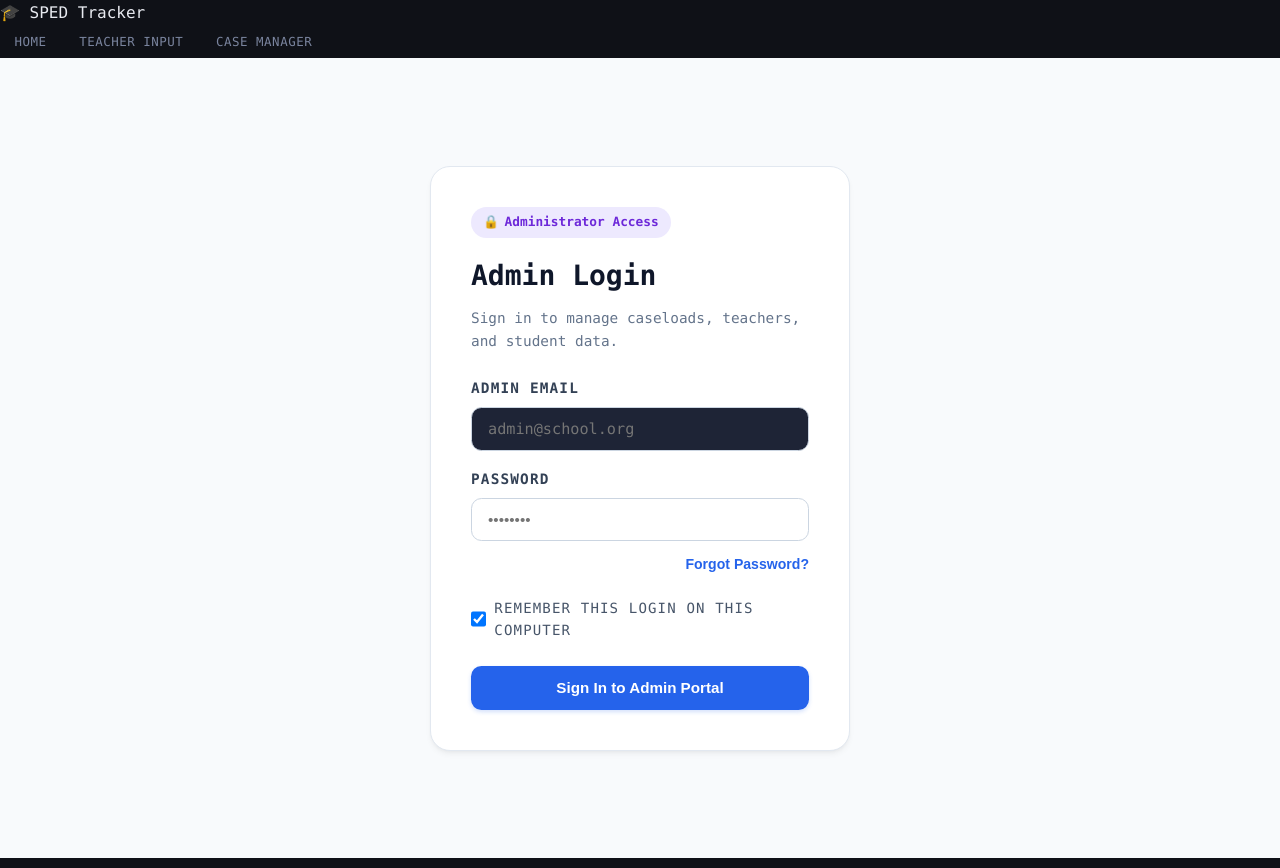
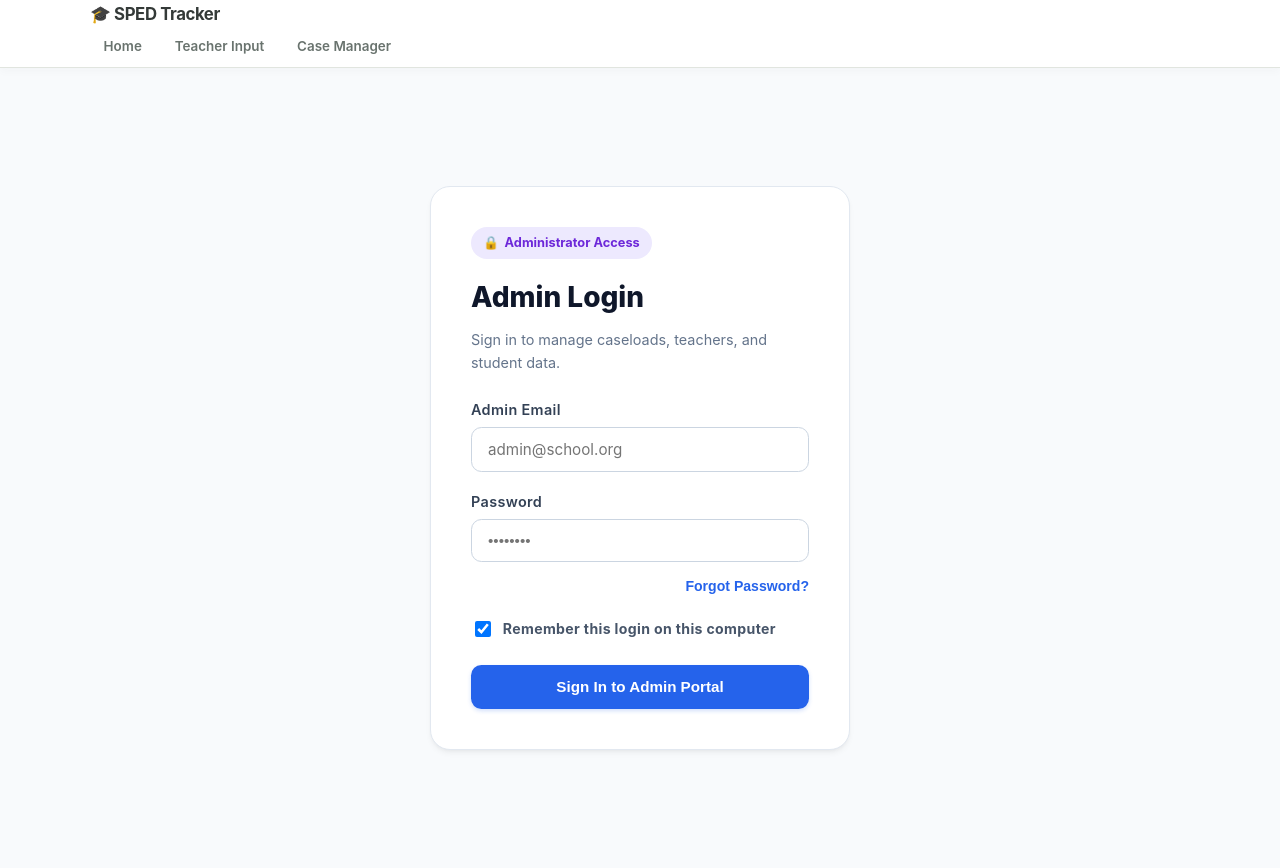
Before and after one commit to jjester58-eng/sped-tracker, a Next.js app: page /admin/login in a window 1280 px wide. Built offline with nearby package versions, Linux system fonts and the light colour scheme; no server answers.

Commit message:
Refresh global styling with warm purple and sage theme

```diff
--- a/app/globals.css
+++ b/app/globals.css
@@ -1,123 +1,99 @@
-/* entire updated CSS content */
 :root {
-  --bg: #0f1117;
-  --surface: #181c27;
-  --surface-2: #1e2436;
-  --border: #2a3049;
-  --border-light: #364060;
-  --accent: #4f8ef7;
-  --accent-2: #7b5ea7;
-  --success: #3ecf8e;
-  --warning: #f5a623;
-  --danger: #e05c5c;
-  --text: #e8eaf0;
-  --text-muted: #7a849e;
-  --text-dim: #4a5168;
-  --radius: 8px;
-  --radius-lg: 14px;
-  --shadow: 0 4px 24px rgba(0,0,0,0.4);
-  --font-mono: ui-monospace, 'Cascadia Code', 'Fira Code', 'Consolas', monospace;
-  --font-display: Georgia, 'Times New Roman', serif;
+  color-scheme: light;
+  --bg: #f3f4f1;
+  --surface: #ffffff;
+  --surface-2: #edf0ed;
+  --border: #e1e5df;
+  --border-light: #cbd4cc;
+  --accent: #8064a8;
+  --accent-strong: #6f5594;
+  --accent-soft: #f0eaf6;
+  --sage: #829783;
+  --sage-soft: #eaf0e9;
+  --dusty-blue: #718da6;
+  --dusty-blue-soft: #eaf0f5;
+  --success: #66866d;
+  --warning: #b78343;
+  --danger: #bd6262;
+  --text: #343a38;
+  --text-muted: #69736e;
+  --text-dim: #89928d;
+  --radius: 10px;
+  --radius-lg: 16px;
+  --shadow: 0 8px 24px rgba(52, 58, 56, 0.07);
+  --font-sans: Inter, ui-sans-serif, system-ui, -apple-system, BlinkMacSystemFont, "Segoe UI", sans-serif;
+  --font-mono: ui-monospace, "Cascadia Code", "Fira Code", "Consolas", monospace;
+  --font-display: var(--font-sans);
 }
 
-*, *::before, *::after { box-sizing: border-box; margin: 0; padding: 0; }
+*, *::before, *::after { box-sizing: border-box; }
 
 html { font-size: 16px; }
 
 body {
+  margin: 0;
   background: var(--bg);
   color: var(--text);
-  font-family: var(--font-mono);
+  font-family: var(--font-sans);
   min-height: 100vh;
   line-height: 1.6;
+  -webkit-font-smoothing: antialiased;
 }
 
-/* NAV */
-.nav-bar {
+a { color: inherit; }
+
+/* NAVIGATION */
+.nav, .nav-bar {
   display: flex;
   align-items: center;
-  justify-content: space-between;
+  min-height: 68px;
   padding: 0 2rem;
-  height: 60px;
-  background: var(--surface);
+  background: rgba(255,255,255,0.96);
   border-bottom: 1px solid var(--border);
+  box-shadow: 0 2px 10px rgba(52,58,56,0.035);
   position: sticky;
   top: 0;
   z-index: 100;
 }
-
+.nav-inner { width: 100%; max-width: 1100px; margin: 0 auto; }
 .nav-brand {
   display: flex;
   align-items: center;
-  gap: 0.6rem;
+  gap: 0.65rem;
+  color: var(--text);
+  font-size: 1.05rem;
+  font-weight: 750;
+  letter-spacing: -0.025em;
 }
-
-.nav-logo {
-  color: var(--accent);
-  font-size: 1.2rem;
-}
-
-.nav-title {
-  font-family: var(--font-display);
-  font-size: 1.1rem;
-  font-weight: 600;
-  color: var(--text);
-  letter-spacing: 0.01em;
-}
-
-.nav-links {
-  display: flex;
-  gap: 0.25rem;
-}
-
+.nav-logo { color: var(--accent); font-size: 1.25rem; }
+.nav-title { font-family: var(--font-display); font-size: 1.08rem; font-weight: 750; color: var(--text); }
+.nav-links { display: flex; align-items: center; gap: 0.35rem; }
 .nav-link {
   color: var(--text-muted);
   text-decoration: none;
-  font-size: 0.78rem;
-  padding: 0.4rem 0.9rem;
-  border-radius: var(--radius);
-  transition: all 0.15s;
-  letter-spacing: 0.04em;
-  text-transform: uppercase;
+  font-size: 0.84rem;
+  font-weight: 600;
+  padding: 0.55rem 0.85rem;
+  border-radius: 9px;
+  transition: color 0.15s, background 0.15s;
+  letter-spacing: 0;
+  text-transform: none;
 }
+.nav-link:hover, .nav-link:focus-visible { color: var(--accent-strong); background: var(--accent-soft); outline: none; }
 
-.nav-link:hover {
-  color: var(--text);
-  background: var(--surface-2);
-}
-
-/* MAIN */
-.main-content {
-  padding: 2.5rem 2rem;
-  max-width: 1100px;
-  margin: 0 auto;
-}
-
-/* PAGE HEADER */
-.page-header {
-  margin-bottom: 2rem;
-}
-
+/* PAGE STRUCTURE */
+.main-content { padding: 2.5rem 2rem; max-width: 1100px; margin: 0 auto; }
+.page-header { margin-bottom: 2rem; }
 .page-title {
   font-family: var(--font-display);
-  font-size: 2rem;
-  font-weight: 300;
+  font-size: clamp(1.7rem, 3vw, 2.15rem);
+  font-weight: 750;
   color: var(--text);
-  letter-spacing: -0.02em;
+  letter-spacing: -0.04em;
   line-height: 1.2;
 }
-
-.page-title span {
-  color: var(--accent);
-  font-style: italic;
-}
-
-.page-subtitle {
-  color: var(--text-muted);
-  font-size: 0.82rem;
-  margin-top: 0.4rem;
-  letter-spacing: 0.02em;
-}
+.page-title span { color: var(--accent); font-style: normal; }
+.page-subtitle { color: var(--text-muted); font-size: 0.94rem; margin-top: 0.45rem; }
 
 /* CARDS */
 .card {
@@ -126,358 +102,130 @@ body {
   border-radius: var(--radius-lg);
   padding: 1.5rem;
   margin-bottom: 1.25rem;
+  box-shadow: 0 2px 8px rgba(52,58,56,0.025);
 }
-
 .card-title {
   font-family: var(--font-display);
-  font-size: 1rem;
-  font-weight: 600;
+  font-size: 1.02rem;
+  font-weight: 700;
   color: var(--text);
   margin-bottom: 1rem;
   display: flex;
   align-items: center;
-  gap: 0.5rem;
+  gap: 0.6rem;
 }
+.card-title::before { content: ''; display: block; width: 4px; height: 1.1rem; background: var(--accent); border-radius: 3px; }
 
-.card-title::before {
-  content: '';
-  display: block;
-  width: 3px;
-  height: 1rem;
-  background: var(--accent);
-  border-radius: 2px;
-}
-
-/* FORM ELEMENTS */
-.form-row {
-  display: grid;
-  grid-template-columns: repeat(auto-fill, minmax(220px, 1fr));
-  gap: 1rem;
-  margin-bottom: 1rem;
-}
-
-.form-group {
-  display: flex;
-  flex-direction: column;
-  gap: 0.4rem;
-}
-
-label {
-  font-size: 0.72rem;
-  text-transform: uppercase;
-  letter-spacing: 0.08em;
-  color: var(--text-muted);
-}
-
-select,
-input[type="text"],
-input[type="email"],
-input[type="date"],
-textarea {
-  background: var(--surface-2);
-  border: 1px solid var(--border);
+/* FORMS */
+.form-row { display: grid; grid-template-columns: repeat(auto-fill, minmax(220px, 1fr)); gap: 1rem; margin-bottom: 1rem; }
+.form-group { display: flex; flex-direction: column; gap: 0.4rem; }
+label { font-size: 0.76rem; font-weight: 650; letter-spacing: 0.025em; color: var(--text-muted); }
+select, input[type="text"], input[type="email"], input[type="date"], textarea {
+  background: #fff;
+  border: 1px solid var(--border-light);
   border-radius: var(--radius);
-  /* Make form controls inherit the surrounding text color so pages that use a light background and set a dark text color render correctly.
-     This prevents the white-on-white / black-on-black contrast issues when inline styles change background color without also setting the color. */
-  color: inherit;
-  font-family: var(--font-mono);
-  font-size: 0.85rem;
-  padding: 0.55rem 0.75rem;
+  color: var(--text);
+  font-family: var(--font-sans);
+  font-size: 0.92rem;
+  padding: 0.65rem 0.8rem;
   width: 100%;
   outline: none;
-  transition: border-color 0.15s;
-  appearance: none;
+  transition: border-color 0.15s, box-shadow 0.15s;
 }
-
-select:focus,
-input:focus,
-textarea:focus {
-  border-color: var(--accent);
-}
-
-select option {
-  background: var(--surface-2);
-  color: inherit;
-}
-
-textarea {
-  resize: vertical;
-  min-height: 80px;
-}
+select:focus, input:focus, textarea:focus { border-color: var(--accent); box-shadow: 0 0 0 3px rgba(128,100,168,0.13); }
+select option { background: #fff; color: var(--text); }
+textarea { resize: vertical; min-height: 80px; }
 
 /* BUTTONS */
 .btn {
   display: inline-flex;
   align-items: center;
-  gap: 0.4rem;
-  padding: 0.55rem 1.25rem;
-  border-radius: var(--radius);
-  border: none;
-  font-family: var(--font-mono);
-  font-size: 0.78rem;
-  letter-spacing: 0.05em;
-  text-transform: uppercase;
+  justify-content: center;
+  gap: 0.45rem;
+  padding: 0.62rem 1.2rem;
+  border-radius: 9px;
+  border: 1px solid transparent;
+  font-family: var(--font-sans);
+  font-size: 0.88rem;
+  font-weight: 650;
   cursor: pointer;
-  transition: all 0.15s;
+  transition: transform 0.15s, background 0.15s, box-shadow 0.15s;
 }
+.btn:hover { transform: translateY(-1px); }
+.btn-primary { background: var(--accent); color: #fff; box-shadow: 0 2px 6px rgba(128,100,168,0.2); }
+.btn-primary:hover { background: var(--accent-strong); }
+.btn-success { background: var(--success); color: #fff; }
+.btn-success:hover { opacity: 0.9; }
+.btn-ghost { background: #fff; color: var(--text-muted); border-color: var(--border-light); }
+.btn-ghost:hover { color: var(--text); border-color: var(--dusty-blue); background: var(--dusty-blue-soft); }
+.btn-danger { background: var(--danger); color: #fff; }
+.btn-danger:hover { opacity: 0.88; }
+.btn-sm { padding: 0.4rem 0.8rem; font-size: 0.8rem; }
+.btn-row { display: flex; gap: 0.75rem; margin-top: 1.25rem; flex-wrap: wrap; }
 
-.btn-primary {
-  background: var(--accent);
-  color: #fff;
+/* TABLES */
+.table-wrap { overflow-x: auto; border-radius: var(--radius); border: 1px solid var(--border); background: #fff; }
+table { width: 100%; border-collapse: collapse; font-size: 0.88rem; }
+thead tr { background: #f3f5f2; }
+th { text-align: left; padding: 0.75rem 0.9rem; color: var(--text-muted); font-size: 0.74rem; letter-spacing: 0.035em; font-weight: 700; border-bottom: 1px solid var(--border); white-space: nowrap; }
+td { padding: 0.72rem 0.9rem; border-bottom: 1px solid #edf0ed; color: var(--text); vertical-align: middle; }
+tr:last-child td { border-bottom: none; }
+tbody tr:hover td { background: #fafbf9; }
+
+/* STUDENT SELECTION */
+.student-grid { display: grid; grid-template-columns: repeat(auto-fill, minmax(200px, 1fr)); gap: 0.6rem; margin-top: 0.5rem; }
+.student-chip {
+  display: flex; align-items: center; gap: 0.6rem; padding: 0.6rem 0.85rem;
+  background: #fff; border: 1px solid var(--border); border-radius: var(--radius);
+  cursor: pointer; transition: all 0.15s; font-size: 0.88rem; user-select: none;
 }
+.student-chip:hover { border-color: var(--dusty-blue); background: #f8fafb; }
+.student-chip.selected { border-color: var(--accent); background: var(--accent-soft); color: var(--accent-strong); }
+.student-chip .check { width: 17px; height: 17px; border-radius: 5px; border: 1.5px solid var(--border-light); flex-shrink: 0; display: flex; align-items: center; justify-content: center; font-size: 10px; }
+.student-chip.selected .check { background: var(--accent); border-color: var(--accent); color: #fff; }
 
-.btn-primary:hover { opacity: 0.88; }
-
-.btn-success {
-  background: var(--success);
-  color: #0a2018;
-}
-
-.btn-success:hover { opacity: 0.88; }
-
-.btn-ghost {
-  background: transparent;
-  color: var(--text-muted);
-  border: 1px solid var(--border);
-}
-
-.btn-ghost:hover {
-  color: var(--text);
-  border-color: var(--border-light);
-}
-
-.btn-danger {
-  background: var(--danger);
-  color: #fff;
-}
-
-.btn-danger:hover { opacity: 0.85; }
-
-.btn-sm {
-  padding: 0.35rem 0.75rem;
-  font-size: 0.72rem;
-}
-
-.btn-row {
-  display: flex;
-  gap: 0.75rem;
-  margin-top: 1.25rem;
-  flex-wrap: wrap;
-}
-
-/* TABLE */
-.table-wrap {
-  overflow-x: auto;
-  border-radius: var(--radius);
-  border: 1px solid var(--border);
-}
-
-table {
-  width: 100%;
-  border-collapse: collapse;
-  font-size: 0.82rem;
-}
-
-thead tr {
-  background: var(--surface-2);
-}
-
-th {
-  text-align: left;
-  padding: 0.6rem 0.9rem;
-  color: var(--text-muted);
-  font-size: 0.7rem;
-  text-transform: uppercase;
-  letter-spacing: 0.08em;
-  font-weight: 500;
-  border-bottom: 1px solid var(--border);
-  white-space: nowrap;
-}
-
-td {
-  padding: 0.6rem 0.9rem;
-  border-bottom: 1px solid var(--border);
-  color: var(--text);
-  vertical-align: middle;
-}
-
-tr:last-child td { border-bottom: none; }
-
-tr:hover td { background: rgba(255,255,255,0.02); }
-
-/* STUDENT MULTI-SELECT */
-.student-grid {
-  display: grid;
-  grid-template-columns: repeat(auto-fill, minmax(200px, 1fr));
-  gap: 0.6rem;
-  margin-top: 0.5rem;
-}
-
-.student-chip {
-  display: flex;
-  align-items: center;
-  gap: 0.6rem;
-  padding: 0.55rem 0.85rem;
-  background: var(--surface-2);
-  border: 1px solid var(--border);
-  border-radius: var(--radius);
-  cursor: pointer;
-  transition: all 0.15s;
-  font-size: 0.82rem;
-  user-select: none;
-}
-
-.student-chip:hover {
-  border-color: var(--border-light);
-}
-
-.student-chip.selected {
-  border-color: var(--accent);
-  background: rgba(79, 142, 247, 0.1);
-  color: var(--accent);
-}
-
-.student-chip .check {
-  width: 16px;
-  height: 16px;
-  border-radius: 4px;
-  border: 1.5px solid var(--border-light);
-  flex-shrink: 0;
-  display: flex;
-  align-items: center;
-  justify-content: center;
-  font-size: 10px;
-  transition: all 0.15s;
-}
-
-.student-chip.selected .check {
-  background: var(--accent);
-  border-color: var(--accent);
-  color: #fff;
-}
-
-/* UPLOAD ZONE */
-.upload-zone {
-  border: 2px dashed var(--border-light);
-  border-radius: var(--radius-lg);
-  padding: 2.5rem;
-  text-align: center;
-  cursor: pointer;
-  transition: all 0.2s;
-  background: var(--surface-2);
-}
-
-.upload-zone:hover,
-.upload-zone.drag-over {
-  border-color: var(--accent);
-  background: rgba(79, 142, 247, 0.05);
-}
-
-.upload-icon {
-  font-size: 2rem;
-  margin-bottom: 0.75rem;
-  display: block;
-}
-
-.upload-label {
-  color: var(--text-muted);
-  font-size: 0.82rem;
-}
-
-.upload-label strong {
-  color: var(--accent);
-}
+/* UPLOAD */
+.upload-zone { border: 2px dashed var(--border-light); border-radius: var(--radius-lg); padding: 2.5rem; text-align: center; cursor: pointer; transition: all 0.2s; background: #fafbf9; }
+.upload-zone:hover, .upload-zone.drag-over { border-color: var(--accent); background: var(--accent-soft); }
+.upload-icon { font-size: 2rem; margin-bottom: 0.75rem; display: block; }
+.upload-label { color: var(--text-muted); font-size: 0.88rem; }
+.upload-label strong { color: var(--accent-strong); }
 
 /* TABS */
-.tabs {
-  display: flex;
-  gap: 0;
-  border-bottom: 1px solid var(--border);
-  margin-bottom: 1.5rem;
-}
-
-.tab {
-  padding: 0.65rem 1.25rem;
-  font-size: 0.78rem;
-  text-transform: uppercase;
-  letter-spacing: 0.06em;
-  color: var(--text-muted);
-  cursor: pointer;
-  border: none;
-  background: none;
-  font-family: var(--font-mono);
-  border-bottom: 2px solid transparent;
-  margin-bottom: -1px;
-  transition: all 0.15s;
-}
-
+.tabs { display: flex; gap: 0.2rem; border-bottom: 1px solid var(--border); margin-bottom: 1.5rem; }
+.tab { padding: 0.7rem 1.1rem; font-size: 0.84rem; font-weight: 650; color: var(--text-muted); cursor: pointer; border: none; background: none; font-family: var(--font-sans); border-bottom: 3px solid transparent; margin-bottom: -1px; transition: all 0.15s; }
 .tab:hover { color: var(--text); }
-
-.tab.active {
-  color: var(--accent);
-  border-bottom-color: var(--accent);
-}
+.tab.active { color: var(--accent-strong); border-bottom-color: var(--accent); }
 
 /* BADGES */
-.badge {
-  display: inline-flex;
-  align-items: center;
-  padding: 0.2rem 0.55rem;
-  border-radius: 4px;
-  font-size: 0.68rem;
-  text-transform: uppercase;
-  letter-spacing: 0.07em;
-  font-weight: 500;
-}
-
-.badge-blue { background: rgba(79,142,247,0.15); color: var(--accent); }
-.badge-green { background: rgba(62,207,142,0.15); color: var(--success); }
-.badge-purple { background: rgba(123,94,167,0.15); color: #a47fd4; }
+.badge { display: inline-flex; align-items: center; padding: 0.22rem 0.6rem; border-radius: 999px; font-size: 0.72rem; font-weight: 700; }
+.badge-blue { background: var(--dusty-blue-soft); color: #506b84; }
+.badge-green { background: var(--sage-soft); color: #536f58; }
+.badge-purple { background: var(--accent-soft); color: var(--accent-strong); }
 
 /* ALERTS */
-.alert {
-  padding: 0.75rem 1rem;
-  border-radius: var(--radius);
-  font-size: 0.82rem;
-  margin-bottom: 1rem;
-  display: flex;
-  align-items: flex-start;
-  gap: 0.6rem;
-}
+.alert { padding: 0.8rem 1rem; border-radius: var(--radius); font-size: 0.88rem; margin-bottom: 1rem; display: flex; align-items: flex-start; gap: 0.6rem; }
+.alert-info { background: var(--dusty-blue-soft); border: 1px solid #d4e0e9; color: #4f6c85; }
+.alert-success { background: var(--sage-soft); border: 1px solid #d5e1d4; color: #4f6c54; }
+.alert-error { background: #fbefef; border: 1px solid #efd5d5; color: #9e4f4f; }
 
-.alert-info { background: rgba(79,142,247,0.1); border: 1px solid rgba(79,142,247,0.25); color: #a0bef7; }
-.alert-success { background: rgba(62,207,142,0.1); border: 1px solid rgba(62,207,142,0.25); color: #7de8bf; }
-.alert-error { background: rgba(224,92,92,0.1); border: 1px solid rgba(224,92,92,0.25); color: #f0a0a0; }
+/* EMPTY STATE + DIVIDERS */
+.empty-state { text-align: center; padding: 3rem 1rem; color: var(--text-dim); font-size: 0.9rem; }
+.empty-state-icon { font-size: 2rem; margin-bottom: 0.75rem; display: block; }
+.divider { border: none; border-top: 1px solid var(--border); margin: 1.25rem 0; }
 
-/* EMPTY STATE */
-.empty-state {
-  text-align: center;
-  padding: 3rem 1rem;
-  color: var(--text-dim);
-  font-size: 0.82rem;
-}
+:focus-visible { outline: 3px solid rgba(128,100,168,0.35); outline-offset: 2px; }
+::selection { background: #e4d9f0; color: #3d3150; }
+::-webkit-scrollbar { width: 8px; height: 8px; }
+::-webkit-scrollbar-track { background: var(--bg); }
+::-webkit-scrollbar-thumb { background: #cbd2ca; border-radius: 5px; }
 
-.empty-state-icon {
-  font-size: 2rem;
-  margin-bottom: 0.75rem;
-  display: block;
-}
-
-/* DIVIDER */
-.divider {
-  border: none;
-  border-top: 1px solid var(--border);
-  margin: 1.25rem 0;
-}
-
-/* SCROLLBAR */
-::-webkit-scrollbar { width: 6px; height: 6px; }
-::-webkit-scrollbar-track { background: var(--bg); }
-::-webkit-scrollbar-thumb { background: var(--border-light); border-radius: 3px; }
-
-/* RESPONSIVE */
 @media (max-width: 640px) {
   .main-content { padding: 1.5rem 1rem; }
-  .nav-bar { padding: 0 1rem; }
+  .nav, .nav-bar { padding: 0 1rem; }
+  .nav-inner { padding: 0.8rem 0 !important; }
+  .nav-inner > div { align-items: flex-start; gap: 0.75rem; flex-direction: column; }
+  .nav-links { width: 100%; flex-wrap: wrap; gap: 0.15rem; }
+  .nav-link { padding: 0.45rem 0.65rem; }
   .form-row { grid-template-columns: 1fr; }
 }
```
